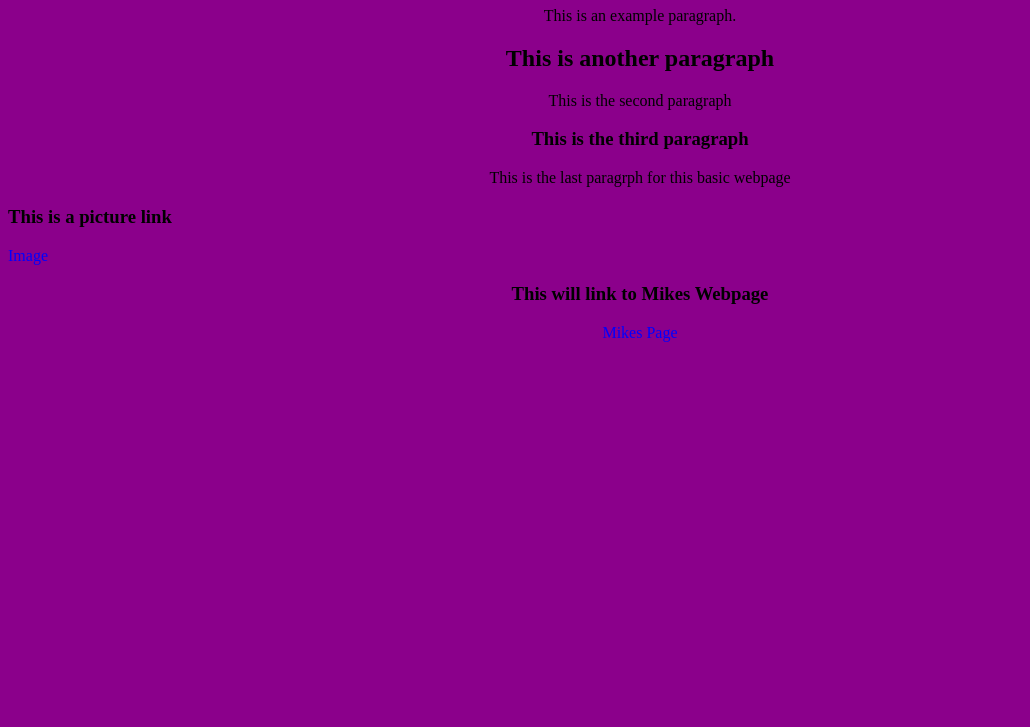
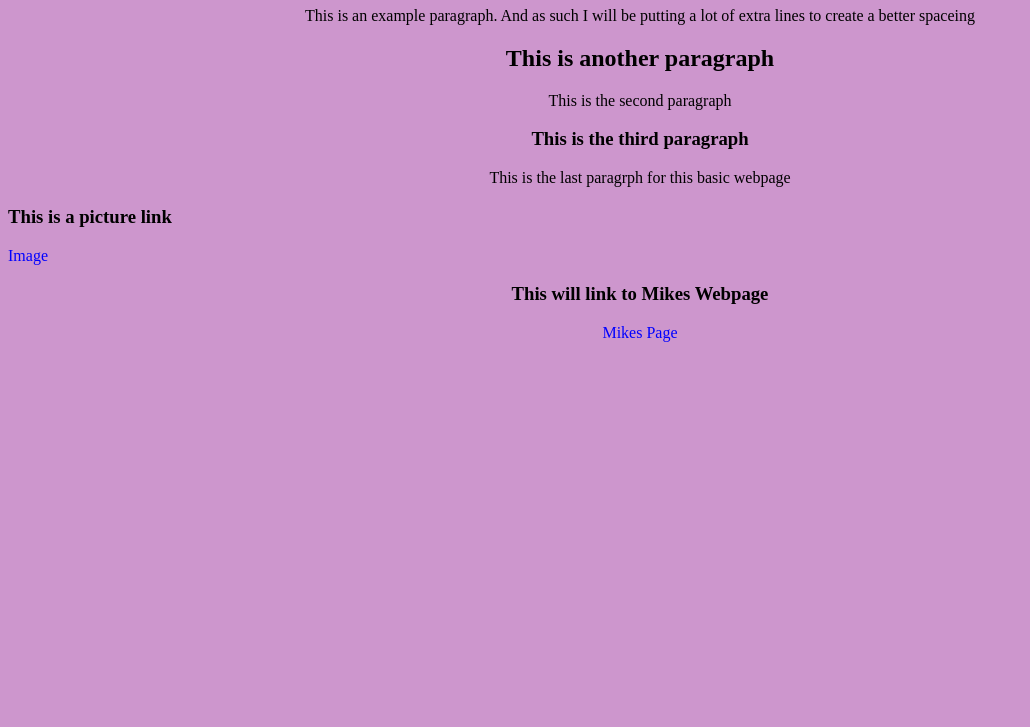
Before and after one commit to ShawnWill/ShawnWill.github.io, a plain HTML site: page example2.html in a window 1280 px wide. Shown: the part 73-800 px from the top of the page, without its empty margins (0-1030 px from the left). Drawn offline with Linux system fonts and the light colour scheme.

Commit message:
Update example2.html

```diff
--- a/example2.html
+++ b/example2.html
@@ -11,10 +11,10 @@ This is a title example
 
 </head>
 
-<body bgcolor="#8B008B">
+<body bgcolor="#CD96CD">
 
 <h1><div align = center> This is a heading </h1>
-<p><div align = center>This is an example paragraph.</p>
+<p><div align = center>This is an example paragraph. And as such I will be putting a lot of extra lines to create a better spaceing</p>
 
 <h2><div align = center>This is another paragraph</h2>
 <p><div align = center>This is the second paragraph</p>
```
